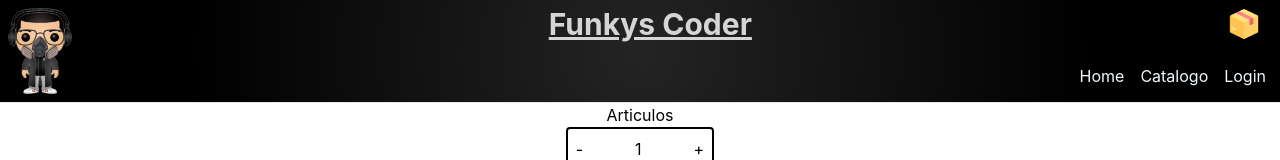
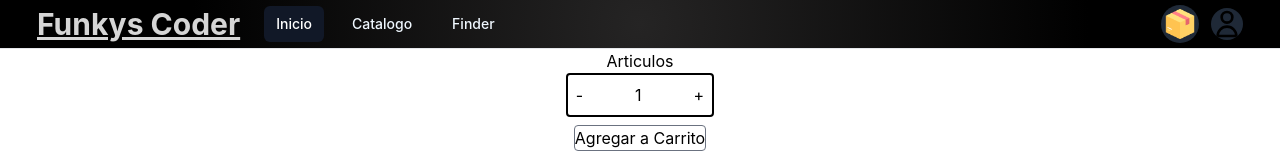
Before and after one commit to FrancoPipieri/FunkyCode, a React (Create React App) app: page / in a window 1280 px wide. Shown: the top 160 px of the page. Built offline with nearby package versions, Linux system fonts and the light colour scheme.

Commit message:
navbar Responsive

```diff
--- a/package.json
+++ b/package.json
@@ -3,11 +3,14 @@
   "version": "0.1.0",
   "private": true,
   "dependencies": {
+    "@headlessui/react": "^1.6.6",
+    "@heroicons/react": "^1.0.6",
     "@testing-library/jest-dom": "^5.16.4",
     "@testing-library/react": "^13.3.0",
     "@testing-library/user-event": "^13.5.0",
     "react": "^18.2.0",
     "react-dom": "^18.2.0",
+    "react-icons": "^4.4.0",
     "react-scripts": "5.0.1",
     "web-vitals": "^2.1.4"
   },
--- a/src/components/NavBar.jsx
+++ b/src/components/NavBar.jsx
@@ -2,7 +2,158 @@
 import './navBar.css';
 import Icon from './CartWidget.jsx'
 
-function NavBar(){
+import { Fragment } from 'react'
+import { Disclosure, Menu, Transition } from '@headlessui/react'
+import { MenuIcon, XIcon } from '@heroicons/react/outline'
+
+const navigation = [
+  { name: 'Inicio', href: '#', current: true },
+  { name: 'Catalogo', href: '#', current: false },
+  { name: 'Finder', href: '#', current: false },
+]
+
+function classNames(...classes) {
+  return classes.filter(Boolean).join(' ')
+}
+
+function NavBar() {
+  return (
+    <Disclosure as="nav" className="nav">
+      {({ open }) => (
+        <>
+          <div className="max-w-7xl mx-auto px-2 sm:px-6 lg:px-8">
+            <div className="relative flex items-center justify-between">
+              <div className="absolute inset-y-0 left-0 flex items-center sm:hidden">
+                {/* Mobile menu button*/}
+                <Disclosure.Button className="inline-flex items-center justify-center p-2 rounded-md text-gray-400 hover:text-white hover:bg-gray-700 focus:outline-none focus:ring-2 focus:ring-inset focus:ring-white">
+                  <span className="sr-only">Open main menu</span>
+                  {open ? (
+                    <XIcon className="block h-6 w-6" aria-hidden="true" />
+                  ) : (
+                    <MenuIcon className="block h-6 w-6" aria-hidden="true" />
+                  )}
+                </Disclosure.Button>
+              </div>
+              <div className="flex-1 flex items-center justify-center sm:items-stretch sm:justify-start">
+                <div className="flex-shrink-0 block items-center">
+                  <img
+                    className="block lg:hidden h-8 w-auto"
+                    src={imagen}
+                    alt="logo"
+                  />
+                  <h1 className="hidden lg:block text-3xl font-bold underline text-center titlePage">Funkys Coder</h1>
+
+
+                </div>
+                <div className=" flex hidden sm:block sm:ml-6">
+                  <div className="flex space-x-4 justify-end">
+                    {navigation.map((item) => (
+                      <a
+                        key={item.name}
+                        href={item.href}
+                        className={classNames(
+                          item.current ? 'bg-gray-900 text-white' : 'enlaces hover:bg-gray-700 hover:text-white',
+                          'px-3 py-2 rounded-md text-sm font-medium'
+                        )}
+                        aria-current={item.current ? 'page' : undefined}
+                      >
+                        {item.name}
+                      </a>
+                    ))}
+                  </div>
+                </div>
+              </div>
+              <div className="absolute inset-y-0 right-0 flex items-center pr-2 sm:static sm:inset-auto sm:ml-6 sm:pr-0">
+                <button
+                  type="button"
+                  className="bg-gray-800 p-1 rounded-full text-gray-400 hover:text-white focus:outline-none focus:ring-2 focus:ring-offset-2 focus:ring-offset-gray-800 focus:ring-white"
+                >
+                  <span className="sr-only">View notifications</span>
+                  <Icon className="h-6 w-6" aria-hidden="true" />
+                </button>
+
+                {/* Profile dropdown */}
+                <Menu as="div" className="ml-3 relative">
+                  <div>
+                    <Menu.Button className="bg-gray-800 flex text-sm rounded-full focus:outline-none focus:ring-2 focus:ring-offset-2 focus:ring-offset-gray-800 focus:ring-white">
+                      <span className="sr-only">Open user menu</span>
+                        <svg xmlns="http://www.w3.org/2000/svg" class="h-6 w-6" fill="none" viewBox="0 0 24 24" stroke="currentColor" stroke-width="2" className="h-8 w-8 rounded-full">
+                        <path stroke-linecap="round" stroke-linejoin="round" d="M16 7a4 4 0 11-8 0 4 4 0 018 0zM12 14a7 7 0 00-7 7h14a7 7 0 00-7-7z" />
+                      </svg>
+                    </Menu.Button>
+                  </div>
+                  <Transition
+                    as={Fragment}
+                    enter="transition ease-out duration-100"
+                    enterFrom="transform opacity-0 scale-95"
+                    enterTo="transform opacity-100 scale-100"
+                    leave="transition ease-in duration-75"
+                    leaveFrom="transform opacity-100 scale-100"
+                    leaveTo="transform opacity-0 scale-95"
+                  >
+                    <Menu.Items className="origin-top-right absolute right-0 mt-2 w-48 rounded-md shadow-lg py-1 bg-white ring-1 ring-black ring-opacity-5 focus:outline-none">
+                      <Menu.Item>
+                        {({ active }) => (
+                          <a
+                            href="#"
+                            className={classNames(active ? 'bg-gray-100' : '', 'block px-4 py-2 text-sm text-gray-700')}
+                          >
+                            Sing In
+                          </a>
+                        )}
+                      </Menu.Item>
+                      <Menu.Item>
+                        {({ active }) => (
+                          <a
+                            href="#"
+                            className={classNames(active ? 'bg-gray-100' : '', 'block px-4 py-2 text-sm text-gray-700')}
+                          >
+                            Settings
+                          </a>
+                        )}
+                      </Menu.Item>
+                      <Menu.Item>
+                        {({ active }) => (
+                          <a
+                            href="#"
+                            className={classNames(active ? 'bg-gray-100' : '', 'block px-4 py-2 text-sm text-gray-700')}
+                          >
+                            Sign out
+                          </a>
+                        )}
+                      </Menu.Item>
+                    </Menu.Items>
+                  </Transition>
+                </Menu>
+              </div>
+            </div>
+          </div>
+
+          <Disclosure.Panel className="sm:hidden">
+            <div className="px-2 pt-2 pb-3 space-y-1">
+              {navigation.map((item) => (
+                <Disclosure.Button
+                  key={item.name}
+                  as="a"
+                  href={item.href}
+                  className={classNames(
+                    item.current ? 'bg-gray-900 text-white' : 'text-gray-300 hover:bg-gray-700 hover:text-white',
+                    'block px-3 py-2 rounded-md text-base font-medium'
+                  )}
+                  aria-current={item.current ? 'page' : undefined}
+                >
+                  {item.name}
+                </Disclosure.Button>
+              ))}
+            </div>
+          </Disclosure.Panel>
+        </>
+      )}
+    </Disclosure>
+  )
+}
+/*
+function s(){
     return(
         <header>
             <div className='flex nav'>
@@ -25,5 +176,6 @@
             </div>
         </header>
     )
-}
-export default NavBar
+}*/
+
+export default NavBar;
--- a/src/components/navBar.css
+++ b/src/components/navBar.css
@@ -1,5 +1,6 @@
 .nav{
     background: radial-gradient(circle, rgb(37, 36, 36) 0%, rgb(0, 0, 0) 70%);
+    padding: 5px;
 }
 .enlaces{
     color: aliceblue;
@@ -8,7 +9,7 @@
     justify-content: space-between;
 }
 .titlePage{
-    width: 95%;
+    width: 100%;
     color: rgb(213, 213, 213);
 }
 .iconCart{
```
Also changed, not shown: 1 other file (tests, documents, lock files or other folders).
